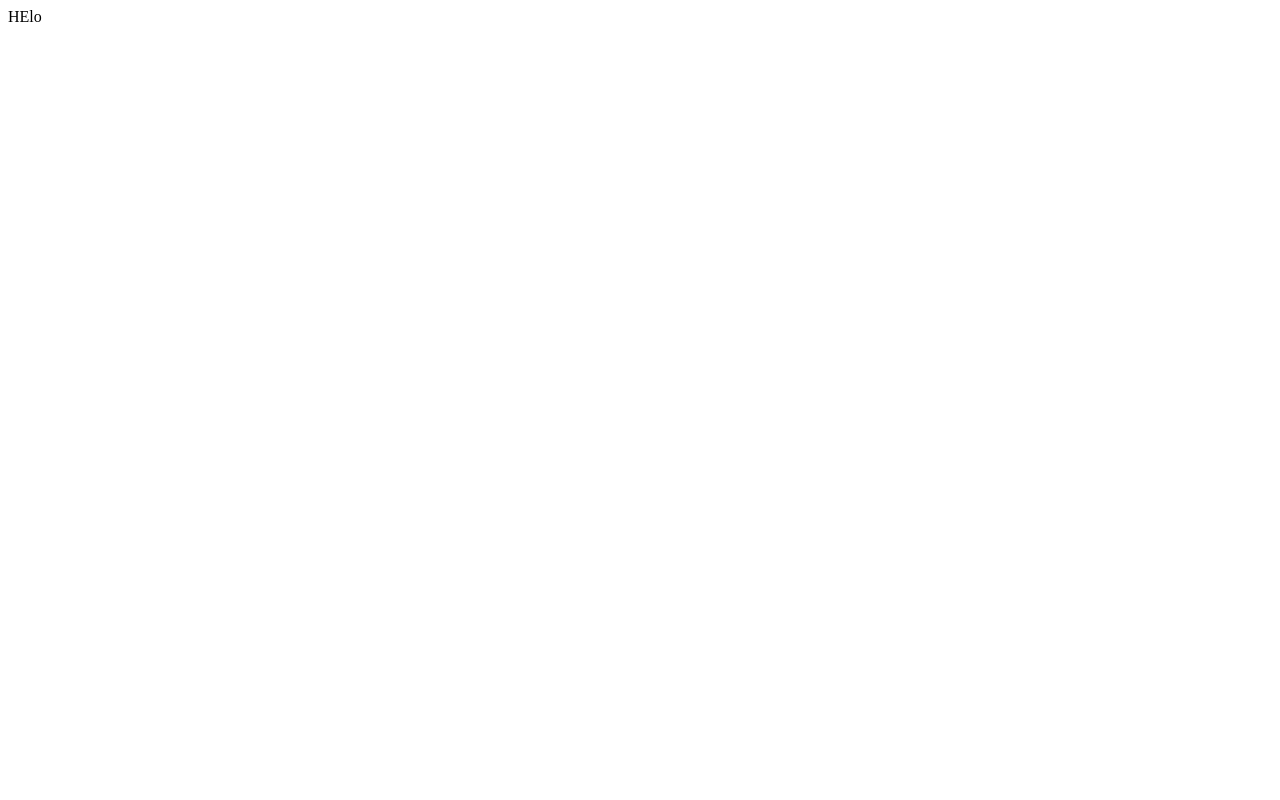
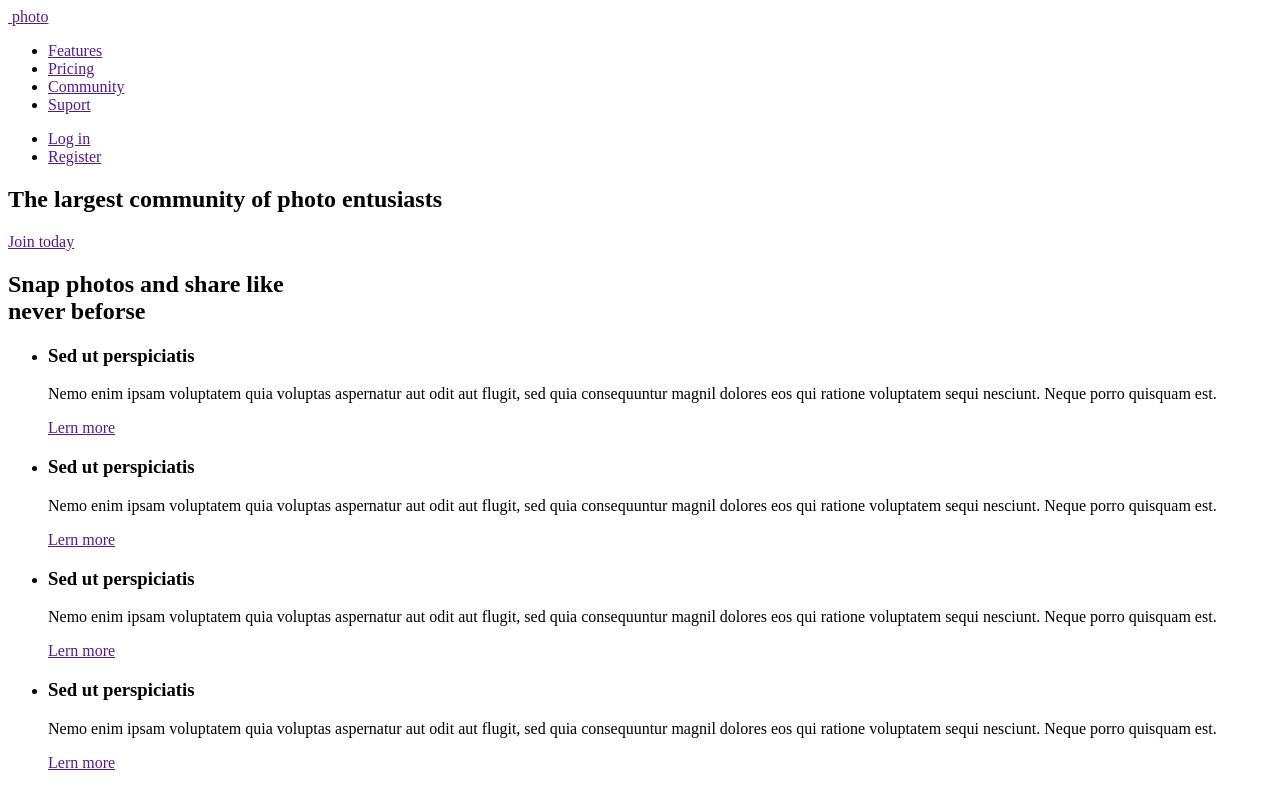
Before and after one commit to artimex/Test, a plain HTML site: page index.html in a window 1280 px wide. Drawn offline with Linux system fonts and the light colour scheme.

Commit message:
Summary (required)

```diff
--- a/index.html
+++ b/index.html
@@ -1,12 +1,83 @@
 <!DOCTYPE html>
 <html lang="en">
-<head>
-    <meta charset="UTF-8">
-    <meta http-equiv="X-UA-Compatible" content="IE=edge">
-    <meta name="viewport" content="width=device-width, initial-scale=1.0">
+  <head>
+    <meta charset="UTF-8" />
+    <meta http-equiv="X-UA-Compatible" content="IE=edge" />
+    <meta name="viewport" content="width=device-width, initial-scale=1.0" />
     <title>Document</title>
-</head>
-<body>
- HElo
-</body>
+  </head>
+  <body>
+    <header>
+      <nav>
+        <a href="">
+          <img src="" alt="" />
+          photo
+        </a>
+
+        <ul>
+          <li><a href="">Features</a></li>
+          <li><a href="">Pricing</a></li>
+          <li><a href="">Community</a></li>
+          <li><a href="">Suport</a></li>
+        </ul>
+
+        <ul>
+          <li><a href="">Log in</a></li>
+          <li><a href="">Register</a></li>
+        </ul>
+      </nav>
+    </header>
+    <div>
+      <section>
+        <h1>The largest community of photo entusiasts</h1>
+        <a href="">Join today</a>
+      </section>
+    </div>
+    <section>
+      <h2>
+        Snap photos and share like <br />
+        never beforse
+      </h2>
+
+      <ul>
+        <li>
+          <h3>Sed ut perspiciatis</h3>
+          <p>
+            Nemo enim ipsam voluptatem quia voluptas aspernatur aut odit aut
+            flugit, sed quia consequuntur magnil dolores eos qui ratione
+            voluptatem sequi nesciunt. Neque porro quisquam est.
+          </p>
+          <a href="">Lern more</a>
+        </li>
+        <li>
+          <h3>Sed ut perspiciatis</h3>
+          <p>
+            Nemo enim ipsam voluptatem quia voluptas aspernatur aut odit aut
+            flugit, sed quia consequuntur magnil dolores eos qui ratione
+            voluptatem sequi nesciunt. Neque porro quisquam est.
+          </p>
+          <a href="">Lern more</a>
+        </li>
+        <li>
+          <h3>Sed ut perspiciatis</h3>
+          <p>
+            Nemo enim ipsam voluptatem quia voluptas aspernatur aut odit aut
+            flugit, sed quia consequuntur magnil dolores eos qui ratione
+            voluptatem sequi nesciunt. Neque porro quisquam est.
+          </p>
+          <a href="">Lern more</a>
+        </li>
+        <li>
+            <h3>Sed ut perspiciatis</h3>
+            <p>
+              Nemo enim ipsam voluptatem quia voluptas aspernatur aut odit aut
+              flugit, sed quia consequuntur magnil dolores eos qui ratione
+              voluptatem sequi nesciunt. Neque porro quisquam est.
+            </p>
+            <a href="">Lern more</a>
+        </li>
+      </ul>
+    </section>
+  </body>
+
 </html>
```
Also changed, not shown: 5.png (added).
